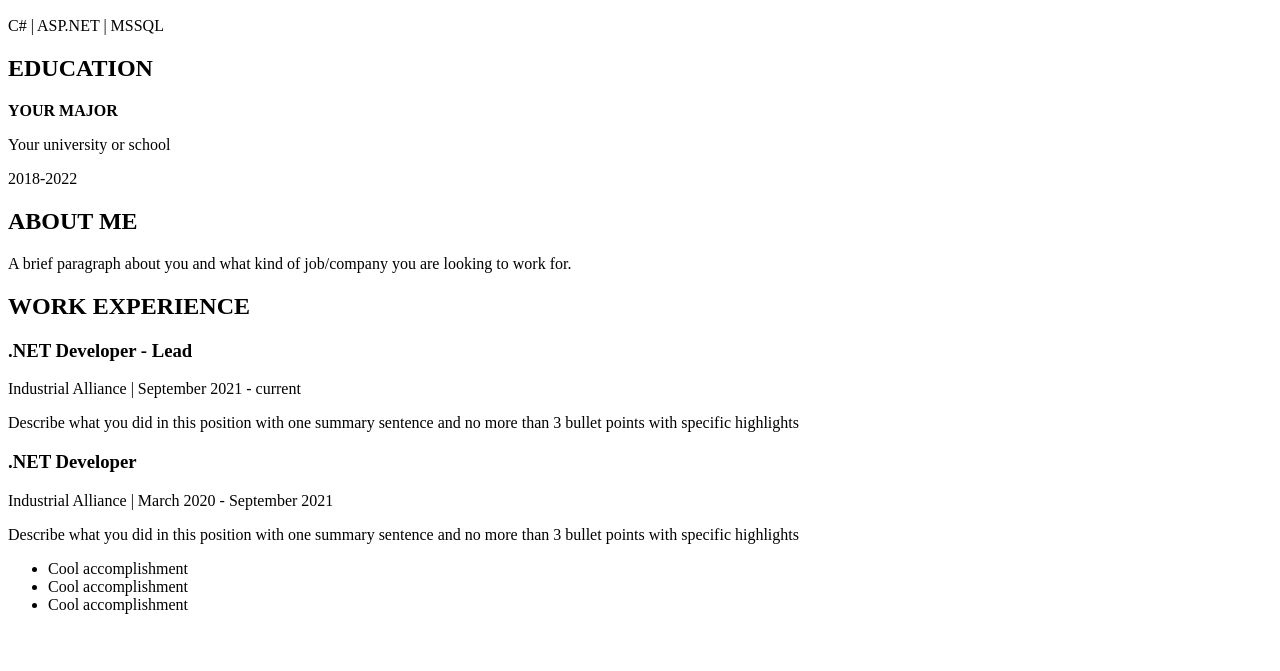
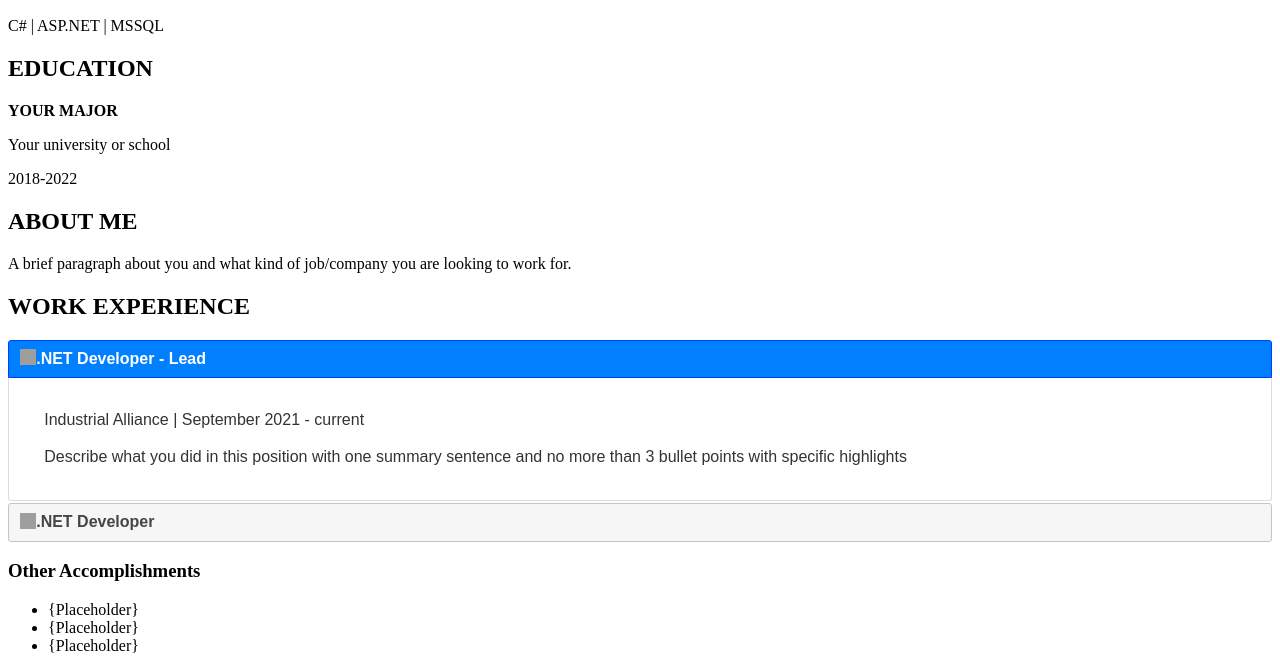
Before and after one commit to kriss3/resume, a plain HTML site: page index.html in a window 1280 px wide. Shown: the part 307-978 px from the top of the page. Before the commit the page ends 937 px from the top, so only its background shows below. Drawn offline with nearby package versions, Linux system fonts and the light colour scheme; grey boxes are pictures that could not be loaded.

Commit message:
Embedding jQuery and jQuery UI onto the page;

```diff
--- a/index.html
+++ b/index.html
@@ -2,7 +2,6 @@
 	<head>
 		<link href="style.css" rel="stylesheet">
         <link rel="stylesheet" href="https://cdnjs.cloudflare.com/ajax/libs/font-awesome/5.15.4/css/all.min.css">
-
 		<title>Your Name resume</title>
 	</head>
 
@@ -67,24 +66,20 @@
 						</div>
 					</div>
 
+					<h3>Other Accomplishments</h3>
                     <ul>
-                        <li>Cool accomplishment</li>
-                        <li>Cool accomplishment</li>
-                        <li>Cool accomplishment</li>
+                        <li>{Placeholder}</li>
+                        <li>{Placeholder}</li>
+                        <li>{Placeholder}</li>
                     </ul>
 				</section>
 			</article>
 		</main>
 	</body>
-	<script src="/myScript.js"></script>
+	<script src="https://code.jquery.com/jquery-3.6.0.min.js" integrity="sha256-/xUj+3OJU5yExlq6GSYGSHk7tPXikynS7ogEvDej/m4=" crossorigin="anonymous"></script>
+	<script src="https://code.jquery.com/ui/1.13.1/jquery-ui.min.js" integrity="sha256-eTyxS0rkjpLEo16uXTS0uVCS4815lc40K2iVpWDvdSY=" crossorigin="anonymous"></script>
+	<link rel="stylesheet" href="//code.jquery.com/ui/1.13.1/themes/base/jquery-ui.css">
+  	<link rel="stylesheet" href="/resources/demos/style.css">
 
-	<link rel="stylesheet" href="//code.jquery.com/ui/1.13.1/themes/base/jquery-ui.css">
-  		<link rel="stylesheet" href="/resources/demos/style.css">
-  		<script src="https://code.jquery.com/jquery-3.6.0.js"></script>
-  		<script src="https://code.jquery.com/ui/1.13.1/jquery-ui.js"></script>
-	<script>
-		$().ready(function() {
-			$('#accordion').accordeon();
-		});
-	</script>
+	<script src="myScript.js"></script>
 </html>
--- a/myScript.js
+++ b/myScript.js
@@ -1,3 +1,3 @@
-$().ready(function() {
-    $("#accordion").accordion();
+$().ready(() => {
+    $('#accordion').accordion();
 });
```
